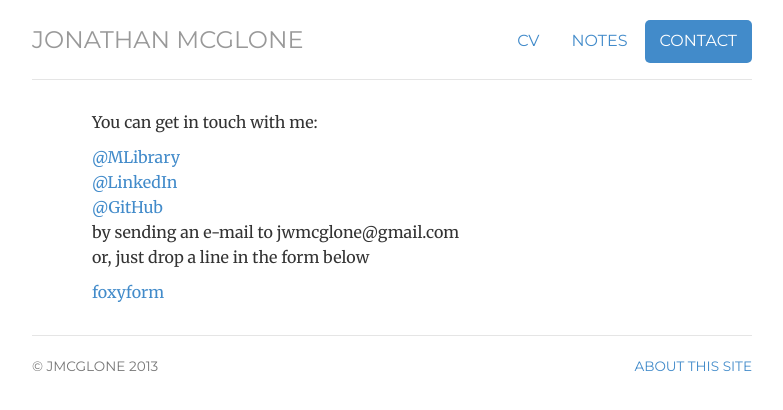
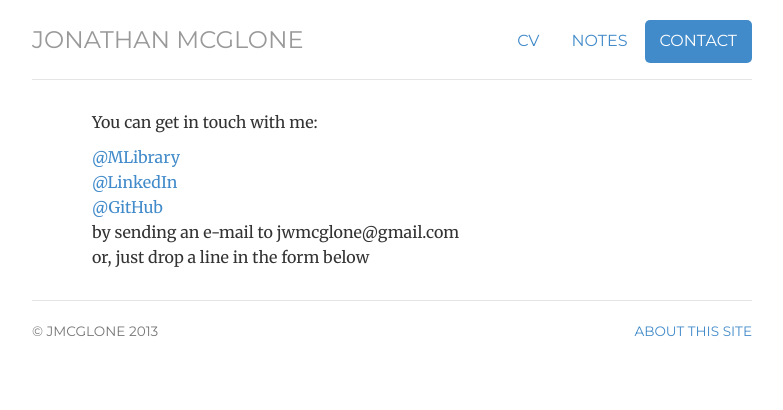
Before and after one commit to jmcglone/jmcglone.github.io, a Jekyll site: the page built from contact/index.html, in a window 1280 px wide. Shown: the top 410 px of the page, without its empty margins (248-1031 px from the left). Built offline with Jekyll 4.4.1, drawn with Linux system fonts in a browser that asks for light colours.

Commit message:
Update index.html

```diff
--- a/contact/index.html
+++ b/contact/index.html
@@ -18,8 +18,4 @@ contact: active
 	<li>or, just drop a line in the form below</li>
 	</ul>
 
-	<div class="contact-form">
-	{% include contact-form.html %}
-	</div>
-
 </div>
```
